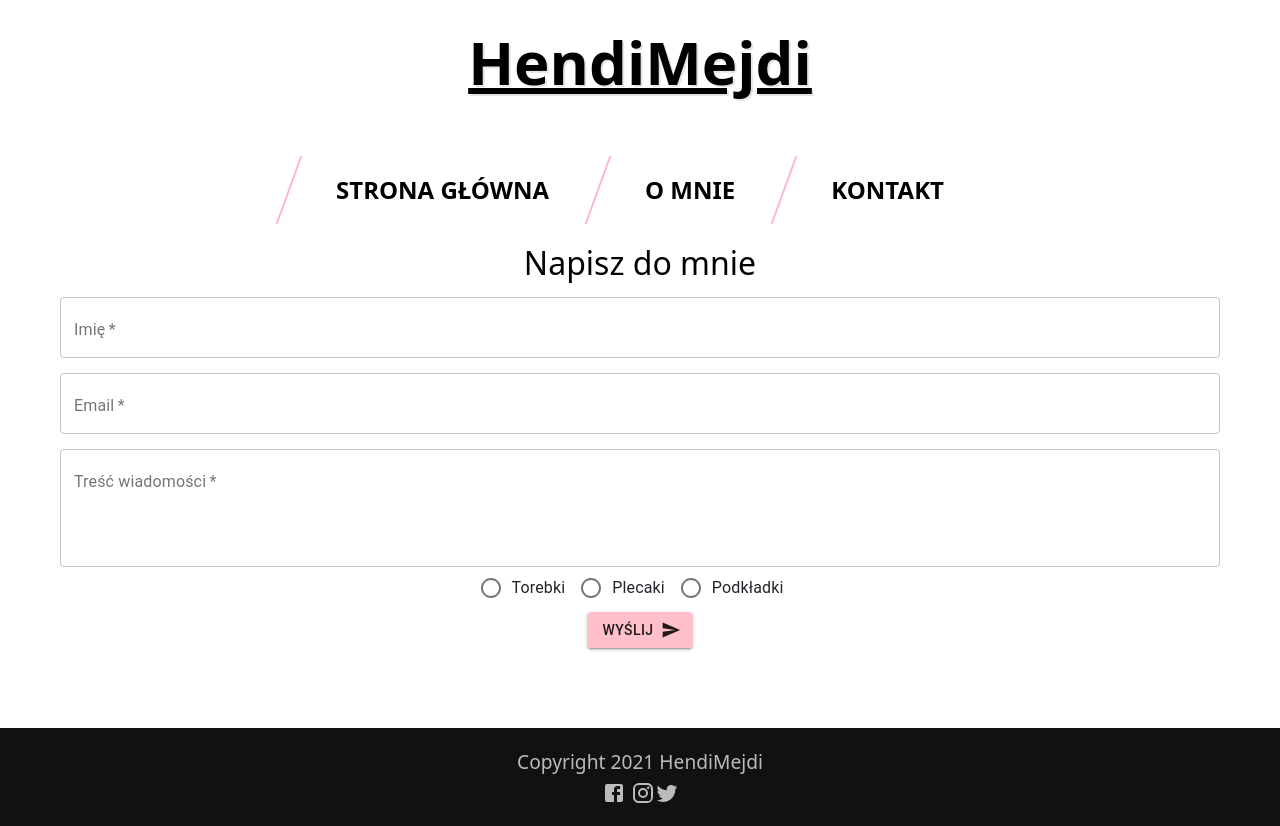
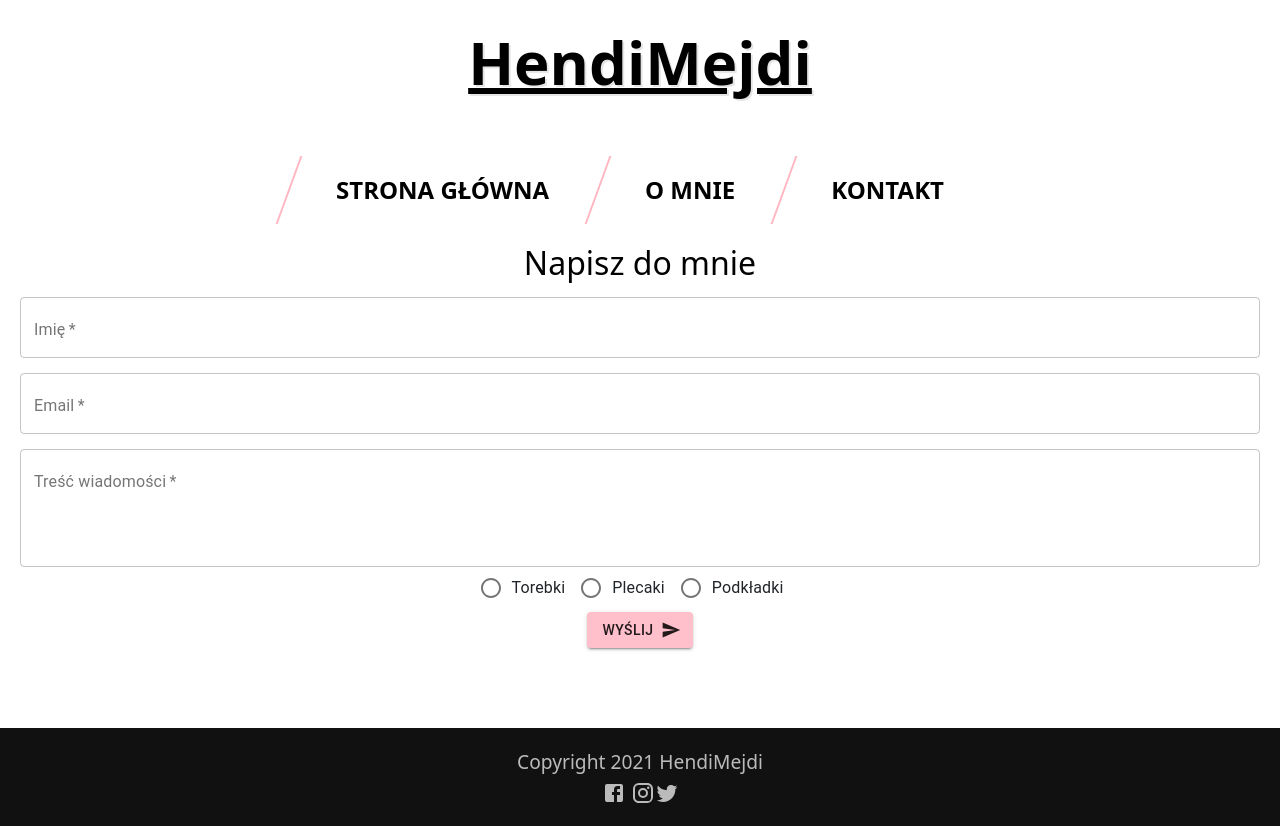
Before and after one commit to Piotr-Zacharski/hendimejdinc, a Next.js app: page /contact in a window 1280 px wide. Built offline with nearby package versions, Linux system fonts and the light colour scheme.

Commit message:
A bit of RWD

```diff
--- a/pages/index.js
+++ b/pages/index.js
@@ -28,7 +28,8 @@ export default function Products({ products }) {
 
      <style jsx>{`
      .product-list {
-       display: flex-grid;
+       display: inline-flex;
+       align-self: center;
        grid-template-columns: 1fr 1fr 1fr;
        grid-gap: 50px 80px;
        text-align: center;
@@ -36,6 +37,7 @@ export default function Products({ products }) {
        margin: 0 auto;
        margin-top: 20px;
        flex-wrap: wrap;
+       max-width: 1200px;
      }
      `}</style>
     </div>
--- a/styles/globals.css
+++ b/styles/globals.css
@@ -67,7 +67,7 @@ footer {
   width: 100%;
 }
 .page-content {
-  max-width: 1200px;
+  width: 1200px;
   margin: 20px auto 80px;
   padding: 0 20px;
   width: 100%;
```
